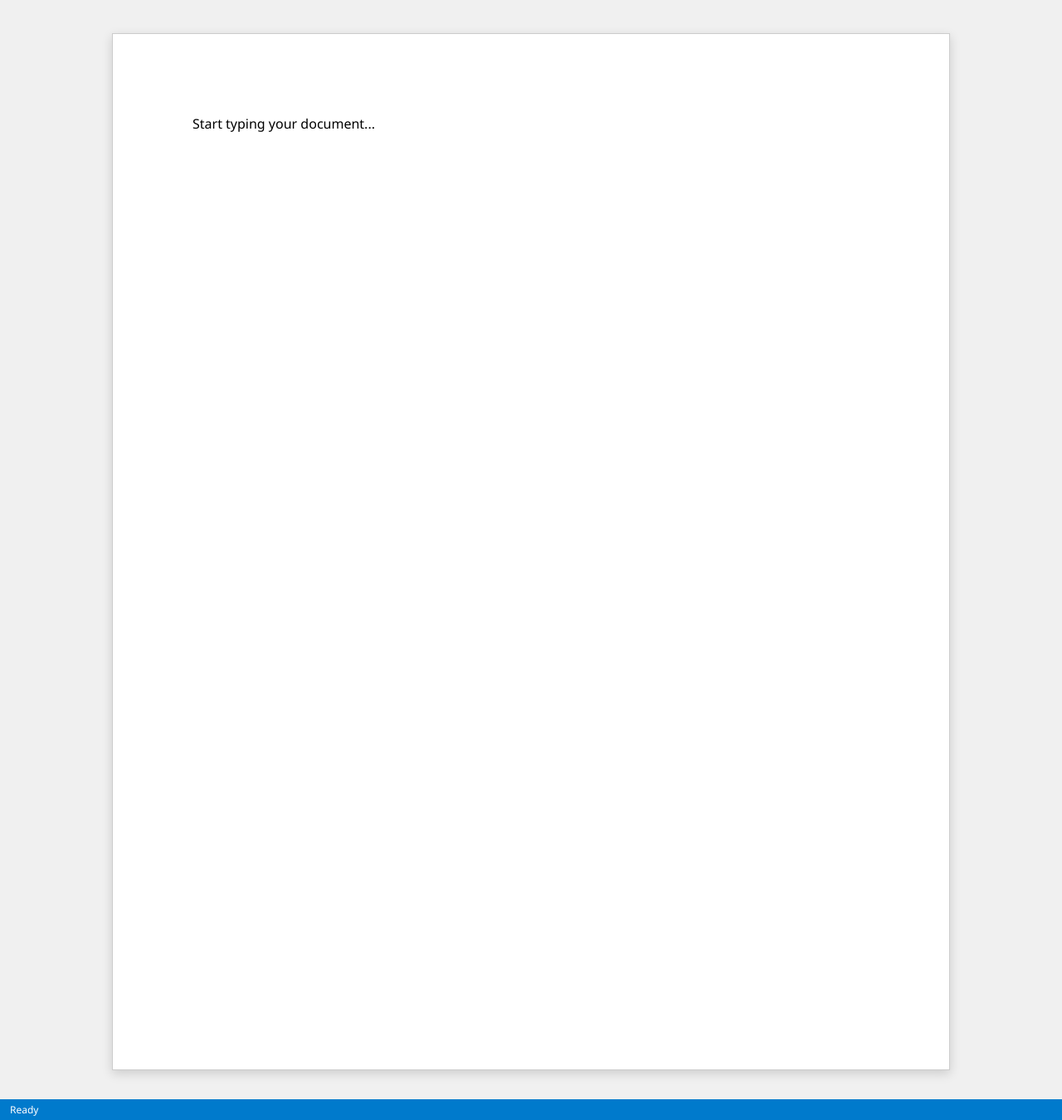
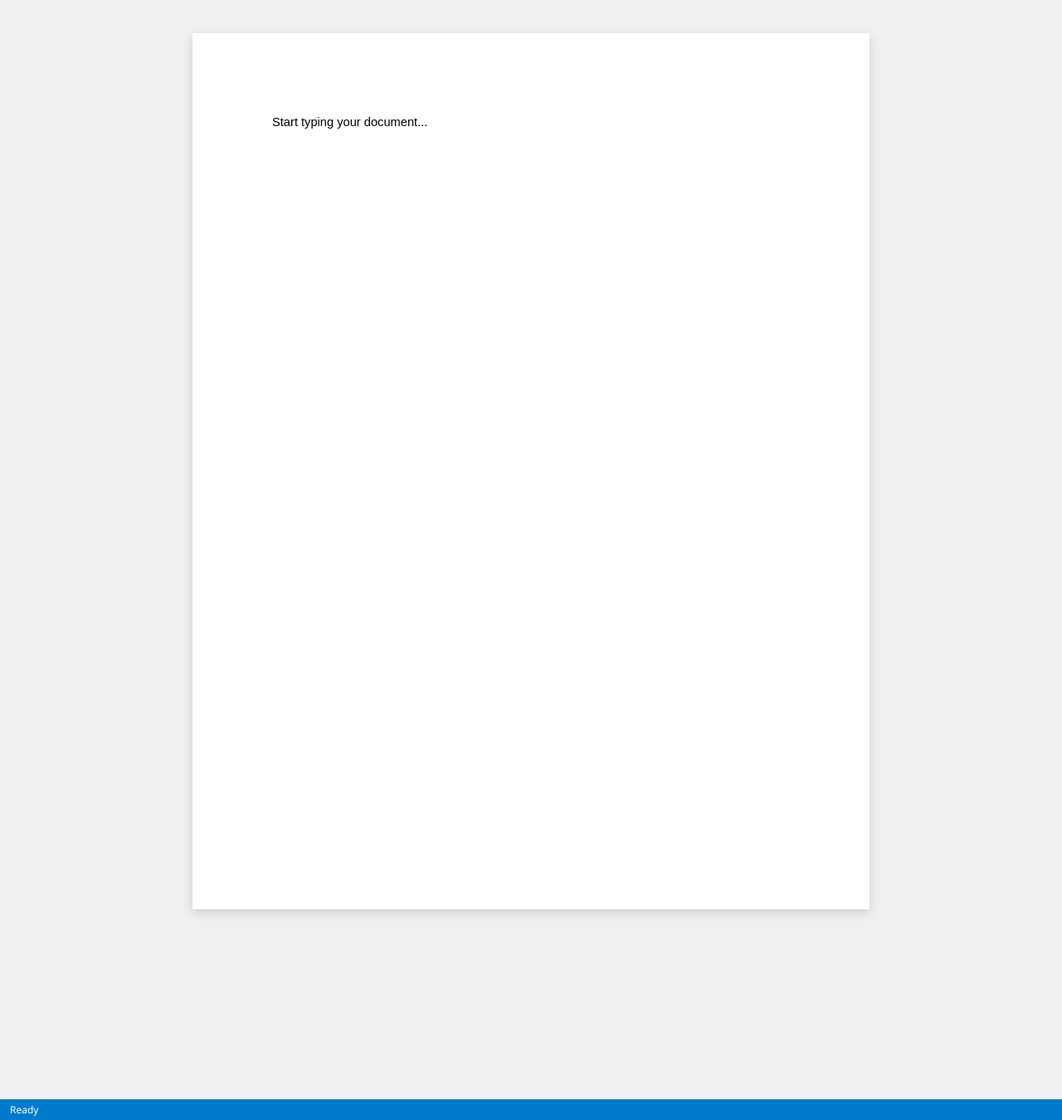
Before and after one commit to savantpseudoist/llex, a FastAPI app: page / in a window 1280 px wide. Shown: the part 89-1439 px from the top of the page at 83% size. Run offline with FastAPI, Linux system fonts and the light colour scheme.

Commit message:
style: Update stylesheet with multi-page structure and toolbars

```diff
--- a/llex/static/styles.css
+++ b/llex/static/styles.css
@@ -1,5 +1,5 @@
 :root {
-    --bg-dark: #1e1e1e;
+    --bg-dark: #f0f0f0;
     --paper-bg: white;
     --ribbon-bg: #2b2b2b;
     --text-color: black;
@@ -235,24 +235,36 @@ body, html {
 .editor-scroll-container {
     flex: 1;
     overflow-y: auto;
-    background-color: #f0f0f0;
-    padding: 40px;
-    display: flex;
-    justify-content: center;
+    background-color: var(--bg-dark);
+    padding: 40px 0;
 }
 
 /* 8.5 x 11 Paper aspect ratio and pagination style */
 .tiptap {
-    width: 816px;
-    min-height: 1056px;
-    background-color: var(--paper-bg);
-    color: var(--text-color);
-    padding: 96px; /* 1 inch margins approx */
-    box-shadow: 0 4px 12px rgba(0,0,0,0.15);
-    border: 1px solid #ccc;
+    box-sizing: border-box;
+    width: 100%;
+    display: flex;
+    flex-direction: column;
+    align-items: center;
+    gap: 40px;
     outline: none;
     font-size: 16px;
     line-height: 1.6;
+    padding-bottom: 60px; /* Provides visual breathing room at the bottom of the scroll container */
+}
+
+.tiptap .page {
+    box-sizing: border-box;
+    width: 816px;
+    height: 1056px;
+    min-height: 1056px;
+    max-height: 1056px;
+    background-color: var(--paper-bg);
+    color: var(--text-color);
+    padding: var(--margin-top, 96px) var(--margin-right, 96px) var(--margin-bottom, 96px) var(--margin-left, 96px);
+    box-shadow: 0 4px 12px rgba(0,0,0,0.15);
+    overflow: hidden;
+    position: relative;
 }
 
 .tiptap p { margin-top: 0; }
@@ -315,3 +327,74 @@ body, html {
     padding: 4px 12px;
     font-size: 12px;
 }
+
+/* GOOGLE DOCS STYLE SYSTEM - TYPOGRAPHY */
+.tiptap {
+    font-family: Arial, sans-serif; /* Default sans-serif for now */
+    font-size: 11pt; /* Base size */
+    line-height: 1.5; /* Good readability */
+    color: #000;
+}
+
+/* Treat headings as structural API, not just font presets */
+.tiptap h1 { /* Title */
+    font-size: 26pt;
+    font-weight: 400; /* Titles often aren't bolded heavily */
+    margin-top: 24pt;
+    margin-bottom: 6pt;
+    line-height: 1.2;
+    page-break-after: avoid; /* Keep title with content */
+}
+
+.tiptap h2 { /* Subtitle */
+    font-size: 15pt;
+    font-weight: 400;
+    color: #666; /* Slightly grayed out */
+    margin-top: 0;
+    margin-bottom: 24pt;
+    line-height: 1.2;
+    page-break-after: avoid;
+}
+
+.tiptap h3 { /* Heading 1 */
+    font-size: 20pt;
+    font-weight: 400;
+    margin-top: 18pt;
+    margin-bottom: 6pt;
+    line-height: 1.2;
+    page-break-after: avoid;
+}
+
+.tiptap h4 { /* Heading 2 */
+    font-size: 16pt;
+    font-weight: 600; /* Bold */
+    margin-top: 14pt;
+    margin-bottom: 4pt;
+    line-height: 1.2;
+    page-break-after: avoid;
+}
+
+.tiptap h5 { /* Heading 3 */
+    font-size: 14pt;
+    font-weight: 400;
+    margin-top: 12pt;
+    margin-bottom: 4pt;
+    line-height: 1.2;
+    page-break-after: avoid;
+}
+
+.tiptap h6 { /* Heading 4 */
+    font-size: 12pt;
+    font-weight: 600; /* Bold */
+    color: #666;
+    margin-top: 12pt;
+    margin-bottom: 4pt;
+    line-height: 1.2;
+    page-break-after: avoid;
+}
+
+.tiptap p { /* Normal Text */
+    font-size: 11pt;
+    margin-top: 0;
+    margin-bottom: 6pt; /* Space between paragraphs */
+}
```
